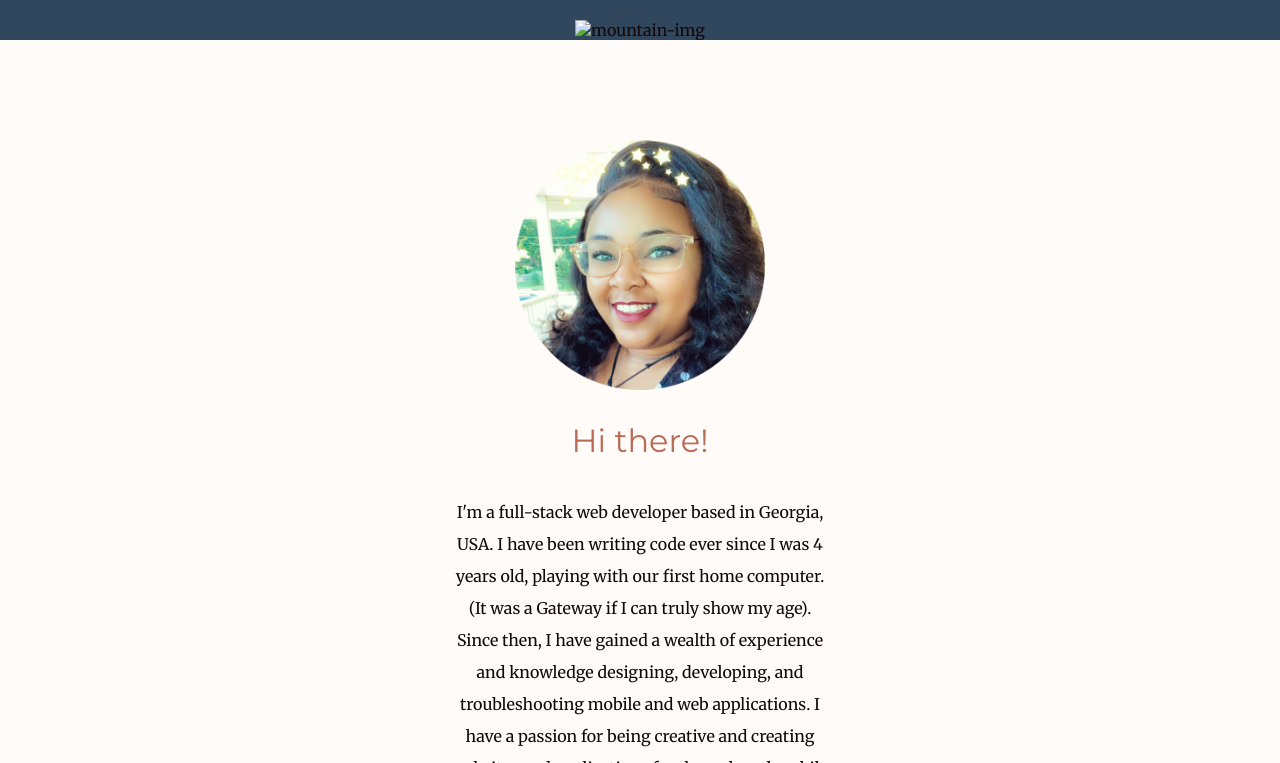
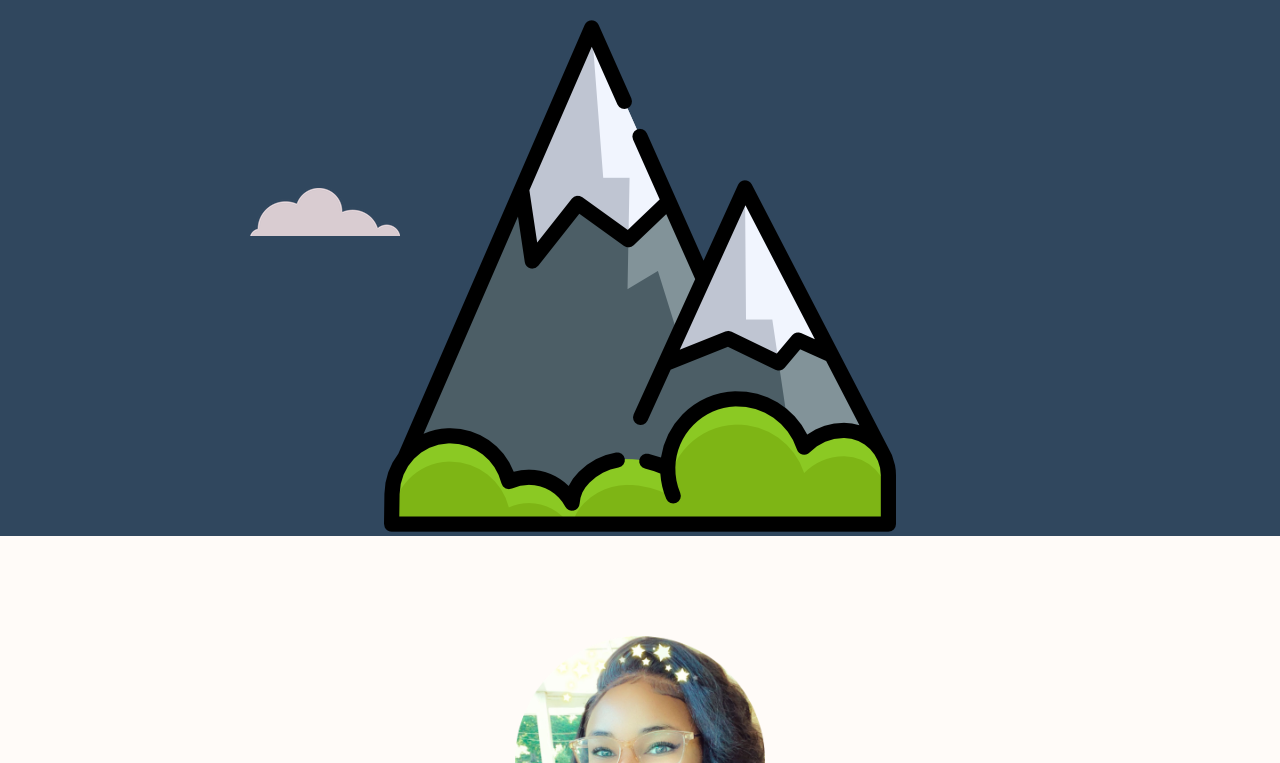
Before and after one commit to ChelseyJLeon/me, a plain HTML site: page index.html in a window 1280 px wide. Shown: the part 337-1100 px from the top of the page. Drawn offline with Linux system fonts and the light colour scheme; a web font is replaced by a local one.

Commit message:
Update index.html
Now ALL the images should work.

```diff
--- a/index.html
+++ b/index.html
@@ -15,7 +15,7 @@
     <h1>I'm Chelsey!</h1>
     <h2 class="subtitle">a web developer</h2>
     <img class="bottom-cloud" src="cloud.png" alt="cloud-img">
-    <img src="Images/mountain2.png" alt="mountain-img">
+    <img src="mountain2.png" alt="mountain-img">
   </div>
   <div class="middle-container">
     <div class="profile">
```
